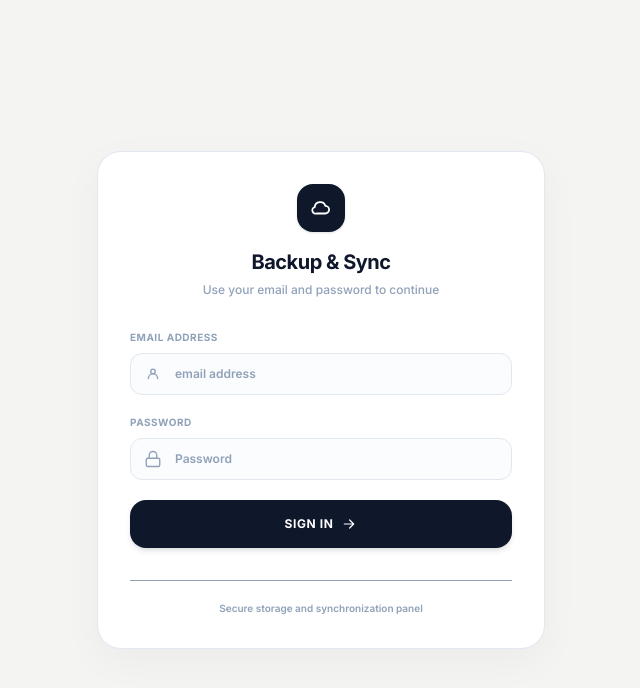
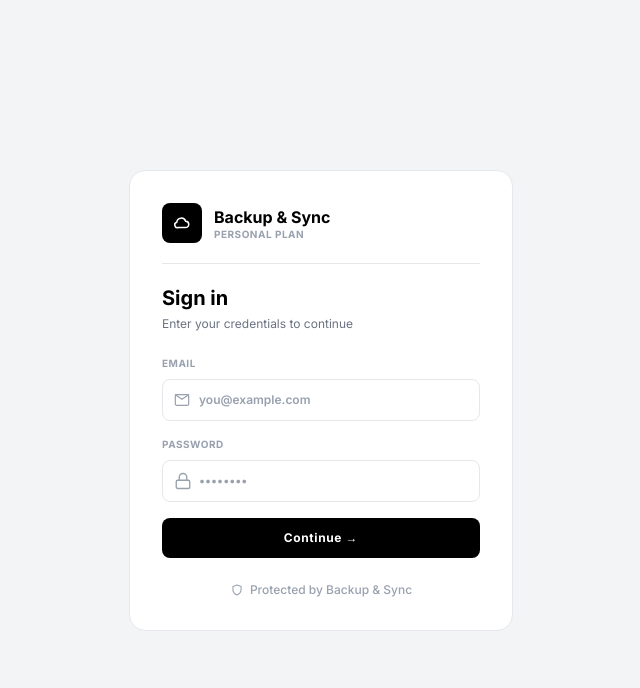
Before and after one commit to VivekRana-eng/Backup-Sync, a React (Vite) app: page / in a window 1280 px wide. Shown: the top 688 px of the page, without its empty margins (319-959 px from the left). Built offline with nearby package versions, Linux system fonts and the light colour scheme.

Commit message:
Describe your changes

```diff
--- a/src/components/Login.jsx
+++ b/src/components/Login.jsx
@@ -33,31 +33,40 @@ export default function Login({ users, onLoginSuccess }) {
   };
 
   return (
-    <div className="min-h-screen w-full flex items-center justify-center bg-[#f4f4f2] text-slate-700 font-sans p-4">
-      <div className="w-full max-w-md bg-white border border-slate-200 rounded-3xl p-8 shadow-[0_12px_40px_rgba(0,0,0,0.04)]">
-        <div className="flex flex-col items-center mb-8">
-          <div className="w-12 h-12 rounded-2xl bg-slate-900 flex items-center justify-center text-white mb-4 shadow-sm">
-            <Icon name="Cloud" className="w-6 h-6" />
+    <div className="min-h-screen w-full flex items-center justify-center bg-[#f3f4f6] text-slate-700 font-sans p-4">
+      <div className="w-full max-w-sm bg-white border border-gray-200 rounded-2xl p-8">
+        <div className="flex items-center gap-3 mb-5">
+          <div className="w-10 h-10 rounded-lg bg-black flex items-center justify-center text-white shrink-0">
+            <Icon name="Cloud" className="w-5 h-5" />
           </div>
-          <h1 className="text-xl font-extrabold text-slate-900 tracking-tight">Backup & Sync</h1>
-          <p className="text-xs text-slate-400 mt-1.5 font-medium">Use your email and password to continue</p>
+          <div>
+            <div className="text-base font-bold text-black leading-tight">Backup & Sync</div>
+            <div className="text-[10px] font-bold tracking-wider text-gray-400 uppercase leading-none mt-0.5">PERSONAL PLAN</div>
+          </div>
+        </div>
+
+        <hr className="border-t border-gray-200 my-5" />
+
+        <div className="mb-6">
+          <h1 className="text-xl font-bold text-black">Sign in</h1>
+          <p className="text-xs text-gray-500 mt-1">Enter your credentials to continue</p>
         </div>
 
         {error && (
-          <div className="mb-6 p-4.5 rounded-2xl border border-rose-100 bg-rose-50 text-rose-600 text-xs font-semibold flex items-center gap-3">
-            <Icon name="AlertCircle" className="w-5 h-5 text-rose-500 shrink-0" />
+          <div className="mb-5 p-3 rounded-lg border border-red-200 bg-red-50 text-red-600 text-xs font-semibold flex items-center gap-2">
+            <Icon name="AlertCircle" className="w-4 h-4 text-red-500 shrink-0" />
             <span>{error}</span>
           </div>
         )}
 
-        <form onSubmit={handleSubmit} className="space-y-5">
+        <form onSubmit={handleSubmit} className="space-y-4">
           <div>
-            <label className="block text-[10px] font-bold uppercase tracking-wider text-slate-400 mb-2">
-              Email Address
+            <label className="block text-[10px] font-bold uppercase tracking-wider text-gray-400 mb-2">
+              EMAIL
             </label>
             <div className="relative">
-              <span className="absolute left-3.5 top-1/2 -translate-y-1/2 text-slate-400">
-                <Icon name="User" className="w-4.5 h-4.5" />
+              <span className="absolute left-3 top-1/2 -translate-y-1/2 text-gray-400">
+                <Icon name="Mail" className="w-4 h-4" />
               </span>
               <input
                 id="login-email-input"
@@ -65,19 +74,19 @@ export default function Login({ users, onLoginSuccess }) {
                 required
                 value={email}
                 onChange={(e) => setEmail(e.target.value)}
-                placeholder="email address"
+                placeholder="you@example.com"
                 autoComplete="username"
-                className="w-full text-xs font-semibold bg-slate-50/50 hover:bg-slate-50 border border-slate-200 focus:border-slate-400 focus:bg-white outline-none rounded-xl py-3 pl-11 pr-4 transition-all text-slate-800 placeholder-slate-400"
+                className="w-full text-xs font-semibold border border-gray-200 focus:border-black outline-none rounded-lg py-3 pl-9 pr-4 transition-colors text-black placeholder-gray-400 bg-white"
               />
             </div>
           </div>
 
           <div>
-            <label className="block text-[10px] font-bold uppercase tracking-wider text-slate-400 mb-2">
-              Password
+            <label className="block text-[10px] font-bold uppercase tracking-wider text-gray-400 mb-2">
+              PASSWORD
             </label>
             <div className="relative">
-              <span className="absolute left-3.5 top-1/2 -translate-y-1/2 text-slate-400">
+              <span className="absolute left-3 top-1/2 -translate-y-1/2 text-gray-400">
                 <Icon name="Lock" className="w-4.5 h-4.5" />
               </span>
               <input
@@ -86,9 +95,9 @@ export default function Login({ users, onLoginSuccess }) {
                 required
                 value={password}
                 onChange={(e) => setPassword(e.target.value)}
-                placeholder="Password"
+                placeholder="••••••••"
                 autoComplete="current-password"
-                className="w-full text-xs font-semibold bg-slate-50/50 hover:bg-slate-50 border border-slate-200 focus:border-slate-400 focus:bg-white outline-none rounded-xl py-3 pl-11 pr-4 transition-all text-slate-800 placeholder-slate-400"
+                className="w-full text-xs font-semibold border border-gray-200 focus:border-black outline-none rounded-lg py-3 pl-9 pr-4 transition-colors text-black placeholder-gray-400 bg-white"
               />
             </div>
           </div>
@@ -97,21 +106,19 @@ export default function Login({ users, onLoginSuccess }) {
             id="login-submit-btn"
             type="submit"
             disabled={isLoading}
-            className="w-full h-12 bg-slate-900 hover:bg-black text-white text-xs font-bold rounded-2xl shadow-md tracking-wider uppercase transition-all flex items-center justify-center gap-2 cursor-pointer active:scale-[0.98] disabled:opacity-50 disabled:pointer-events-none"
+            className="w-full py-3 bg-black hover:bg-neutral-800 text-white text-xs font-bold rounded-lg tracking-wider transition-colors flex items-center justify-center gap-1.5 cursor-pointer disabled:opacity-50 disabled:pointer-events-none"
           >
             {isLoading ? (
               <span>Connecting...</span>
             ) : (
-              <>
-                <span>Sign In</span>
-                <Icon name="ArrowRight" className="w-4 h-4" />
-              </>
+              <span>Continue →</span>
             )}
           </button>
         </form>
 
-        <div className="mt-8 text-center text-[10px] text-slate-400 border-t border-slate-150 pt-5 font-semibold">
-          Secure storage and synchronization panel
+        <div className="mt-6 flex items-center justify-center gap-1.5 text-xs text-gray-400 font-medium">
+          <Icon name="Shield" className="w-3.5 h-3.5 text-gray-400" />
+          <span>Protected by Backup & Sync</span>
         </div>
       </div>
     </div>
```
